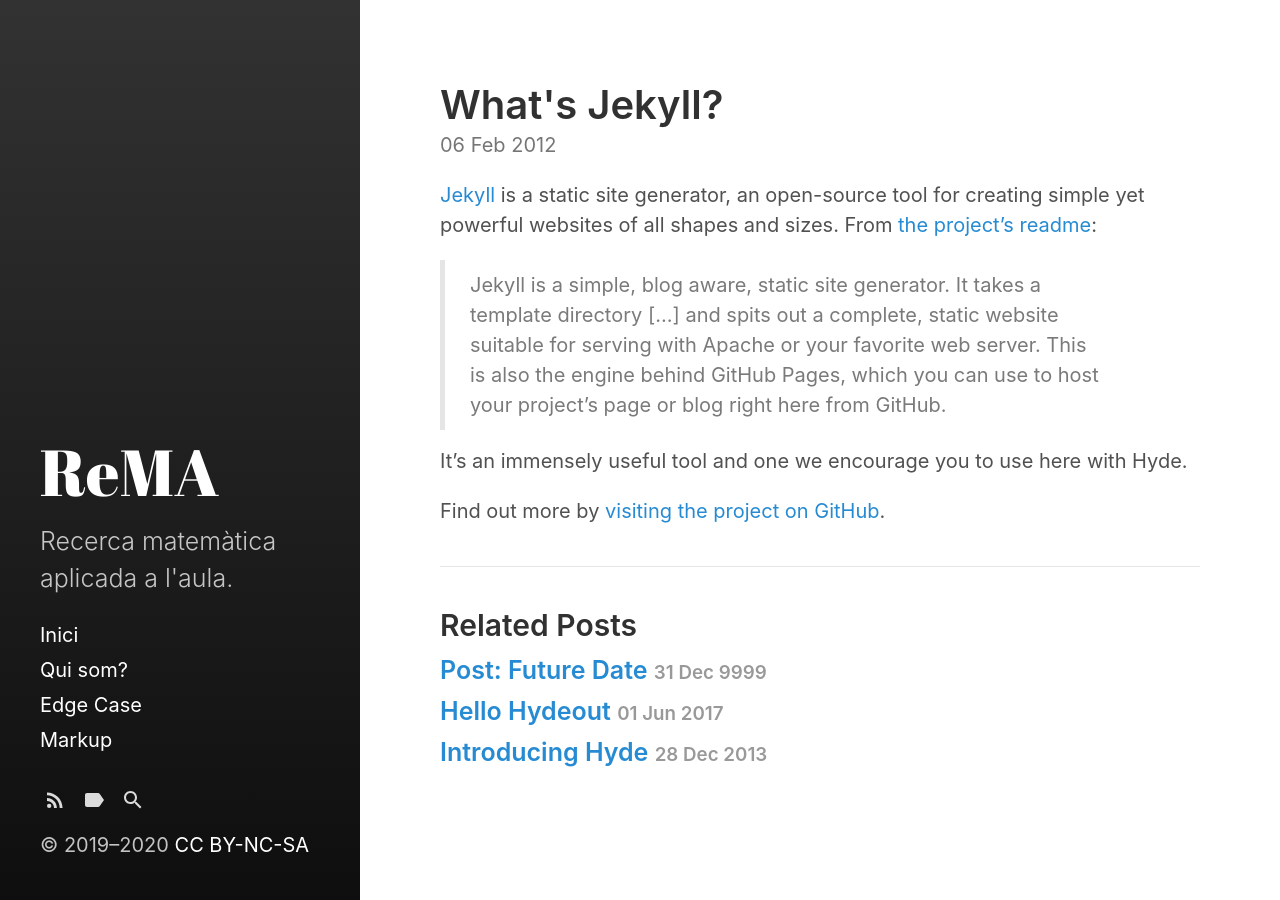
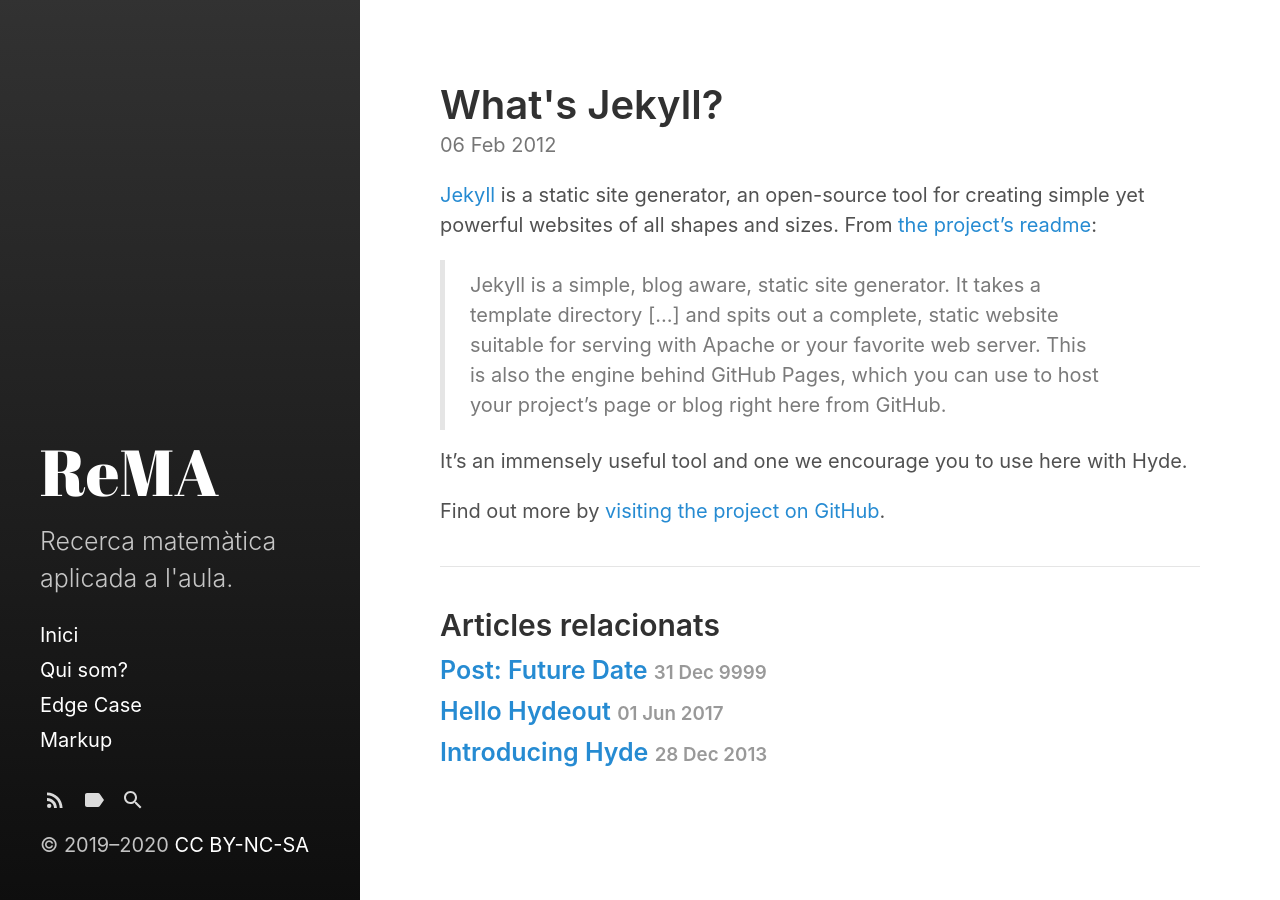
Before and after one commit to mcuquet/rema, a Jekyll site: the page built from _posts/2012-02-06-whats-jekyll.md, in a window 1280 px wide. Built offline with Jekyll 4.4.1, drawn with Linux system fonts in a browser that asks for light colours.

Commit message:
traducció

```diff
--- a/_includes/related_posts.html
+++ b/_includes/related_posts.html
@@ -1,5 +1,5 @@
 <section class="related">
-  <h2>Related Posts</h2>
+  <h2>Articles relacionats</h2>
   <ul class="posts-list">
     {% for post in site.related_posts limit:3 %}
       <li>
```
